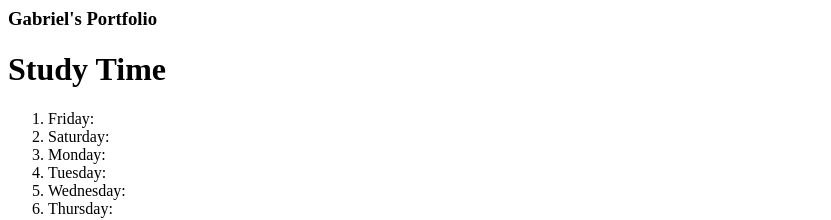
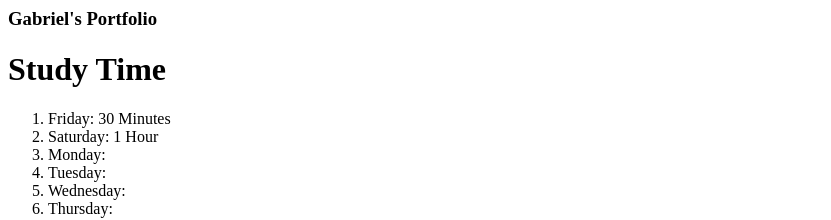
Before and after one commit to GabrielB1647/GabrielB1647.Github.io, a plain HTML site: page index.html in a window 1280 px wide. Shown: the top 220 px of the page, without its empty margins (0-831 px from the left). Drawn offline with Linux system fonts and the light colour scheme.

Commit message:
Update index.html

```diff
--- a/index.html
+++ b/index.html
@@ -2,8 +2,8 @@
     <h3>Gabriel's Portfolio</h3>
     <h1>Study Time</h1>
        <ol>
-           <li>Friday:</li>
-           <li>Saturday: </l1>
+           <li>Friday: 30 Minutes</li>
+           <li>Saturday: 1 Hour</l1>
     <li>Monday: </l1>
 <li>Tuesday:</li>
 <li>Wednesday: </li>
```
